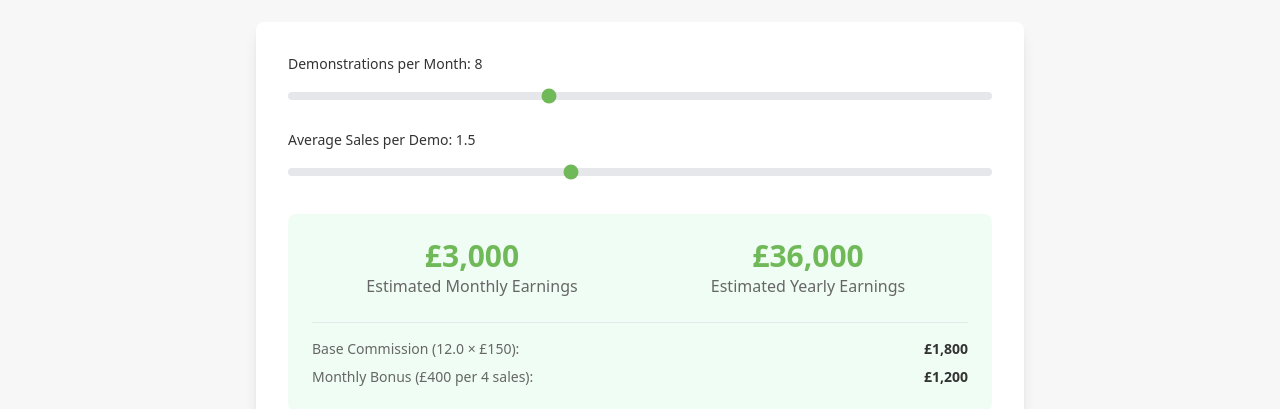
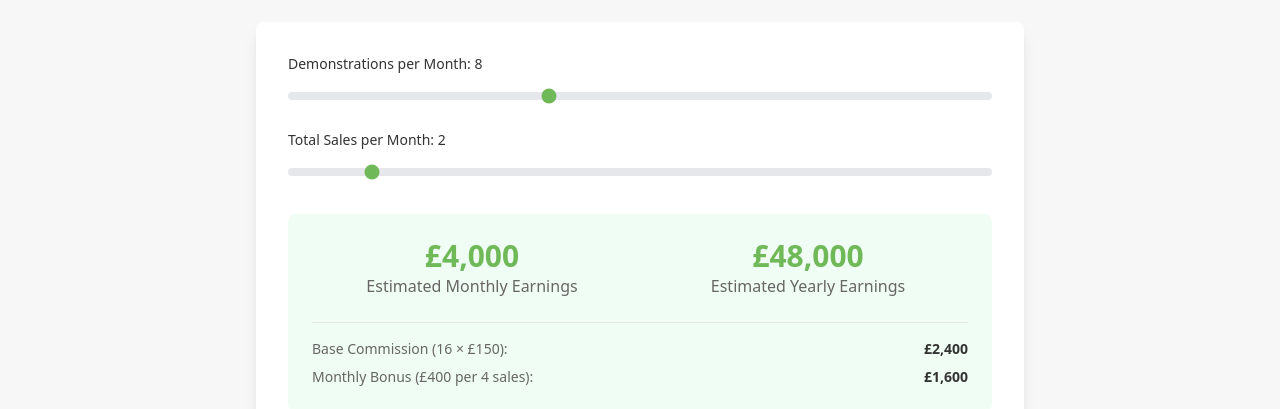
Before and after one commit to DMSConnectPro/paula-wobcke-thermomix, a React (Vite) app: page / in a window 1280 px wide. Shown: the part 4420-4829 px from the top of the page. Built offline with nearby package versions, Linux system fonts and the light colour scheme; the HTML template or start-up script is replaced by a standard one.

Commit message:
Fix earnings calculator to only show whole machine sales (1-10)

```diff
--- a/src/components/Advisor.jsx
+++ b/src/components/Advisor.jsx
@@ -2,7 +2,7 @@ import { useState } from 'react'
 
 const Advisor = () => {
   const [demos, setDemos] = useState(8)
-  const [salesPerDemo, setSalesPerDemo] = useState(1.5)
+  const [salesPerDemo, setSalesPerDemo] = useState(2)
 
   // Calculate earnings - £150 commission per sale after first 6 sales
   const commissionPerSale = 150 // £150 per sale from sale 7 onwards
@@ -190,13 +190,13 @@ const Advisor = () => {
 
                 <div>
                   <label className="block text-sm font-medium text-text-dark mb-2">
-                    Average Sales per Demo: {salesPerDemo}
+                    Total Sales per Month: {salesPerDemo}
                   </label>
                   <input
                     type="range"
-                    min="0.5"
-                    max="3"
-                    step="0.5"
+                    min="1"
+                    max="10"
+                    step="1"
                     value={salesPerDemo}
                     onChange={(e) => setSalesPerDemo(e.target.value)}
                     className="w-full h-2 bg-gray-200 rounded-lg appearance-none cursor-pointer accent-primary-green"
@@ -218,7 +218,7 @@ const Advisor = () => {
 
                 <div className="border-t pt-4 space-y-2">
                   <div className="flex justify-between text-sm">
-                    <span className="text-text-gray">Base Commission ({monthlyUnits.toFixed(1)} × £150):</span>
+                    <span className="text-text-gray">Base Commission ({monthlyUnits} × £150):</span>
                     <span className="font-semibold text-text-dark">£{baseCommission.toLocaleString()}</span>
                   </div>
                   <div className="flex justify-between text-sm">
```
